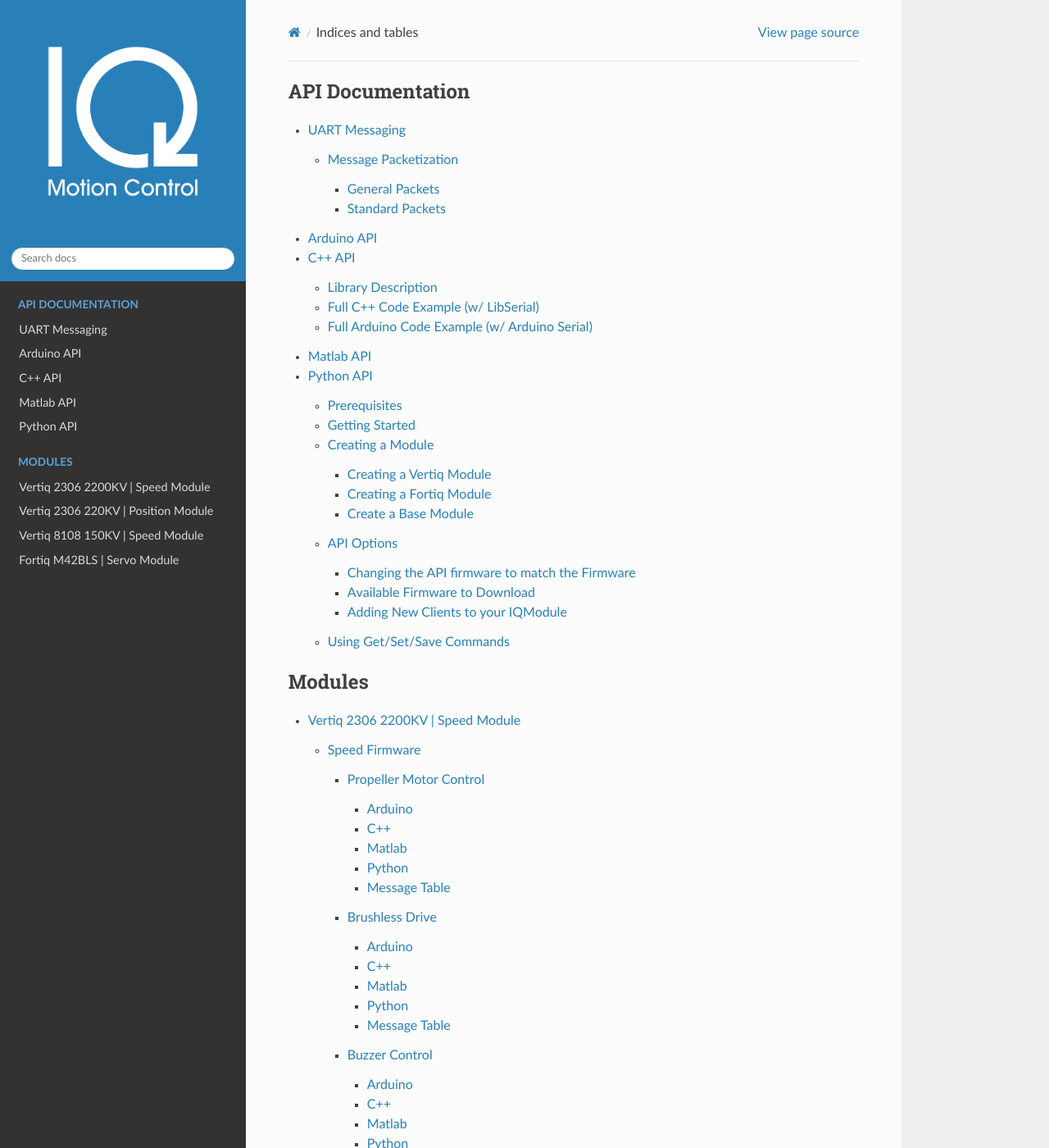
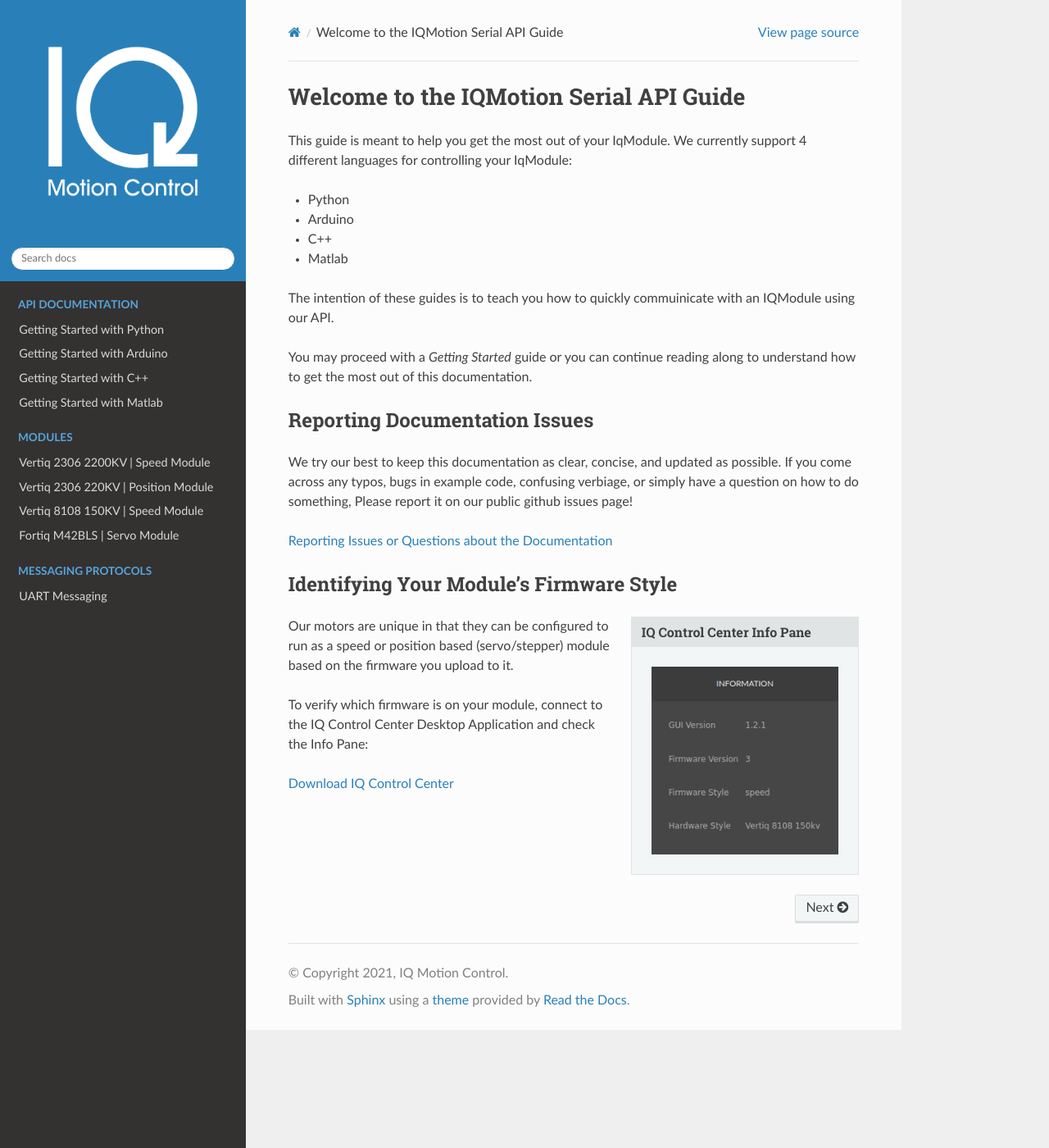
Before and after one commit to iq-motion-control/iq-module-communication-doc, a Sphinx documentation site: the page built from docs/index.rst, in a window 1280 px wide and 1400 px high. Shown: the whole window at 82% size. Built offline with Sphinx 7.4.7 and the Read the Docs theme 2.0.0, drawn with Linux system fonts in a browser that asks for light colours; some of the changed text lies outside the part shown.

Commit message:
Added splash page and updates to the 'Getting Started w/ Python' section

```diff
--- a/docs/conf.py
+++ b/docs/conf.py
@@ -22,7 +22,7 @@
 author = 'Malik B. Parker'
 
 # The full version, including alpha/beta/rc tags
-release = '0.11.0'
+release = '0.11.7'
 
 
 # -- General configuration ---------------------------------------------------
--- a/docs/index.rst
+++ b/docs/index.rst
@@ -6,33 +6,76 @@
 
 .. toctree::
    :caption: API Documentation
+   :titlesonly:
+   :hidden:
 
-   intro
+   langs/python
    langs/arduino
    langs/cpp
    langs/matlab
-   langs/python
+
 
 .. toctree::
    :caption: Modules
+   :maxdepth: 2
+   :hidden:
 
    modules/vertiq_2306_2200
    modules/vertiq_2306_220
    modules/vertiq_8108_150
    modules/fortiq
 
+.. toctree::
+   :caption: Messaging Protocols
+   :hidden:
+
+   intro
 
 
+Welcome to the IQMotion Serial API Guide
+========================================
+
+This guide is meant to help you get the most out of your IqModule.
+We currently support 4 different languages for controlling your IqModule:
+
+* Python
+* Arduino
+* C++
+* Matlab
+
+The intention of these guides is to teach you how to quickly commuinicate with an IQModule using our API.
+
+You may proceed with a `Getting Started` guide or you can continue reading along to understand how to get the most out of this documentation.
 
 
+Reporting Documentation Issues
+******************************
+
+We try our best to keep this documentation as clear, concise, and updated as possible.
+If you come across any typos, bugs in example code, confusing verbiage, or simply have a question on how to do something,
+Please report it on our public github issues page!
+
+`Reporting Issues or Questions about the Documentation <https://github.com/iq-motion-control/iq-module-communication-doc/issues>`_
 
 
+Identifying Your Module's Firmware Style
+****************************************
+
+.. sidebar:: IQ Control Center Info Pane
+
+   .. image:: _static/Control_Center_Info_Pane.png
+         :alt: Control Center Information Pane
+
+Our motors are unique in that they can be configured to run as a speed or position based (servo/stepper) module based on the firmware you upload to it.
+
+To verify which firmware is on your module, connect to the IQ Control Center Desktop Application and check the Info Pane:
+
+`Download IQ Control Center <https://github.com/iq-motion-control/iq-control-center/releases>`_
 
 
+.. Indices and tables
+.. ==================
 
-Indices and tables
-==================
-
-* :ref:`genindex`
-* :ref:`modindex`
-* :ref:`search`
+.. * :ref:`genindex`
+.. * :ref:`modindex`
+.. * :ref:`search`
--- a/docs/langs/arduino.rst
+++ b/docs/langs/arduino.rst
@@ -1,6 +1,6 @@
-***********
-Arduino API
-***********
+****************************
+Getting Started with Arduino
+****************************
 
 The Arduino libraries allow simple ``get/set/save`` access to all parameters on the modules, which includes the
 various control methods to make the modules spin. Please see the official Arduino library installation guide at
--- a/docs/langs/cpp.rst
+++ b/docs/langs/cpp.rst
@@ -1,6 +1,6 @@
-********
-C++ API
-********
+************************
+Getting Started with C++
+************************
 
 Library Description
 ===================
--- a/docs/langs/matlab.rst
+++ b/docs/langs/matlab.rst
@@ -1,6 +1,6 @@
-**********
-Matlab API
-**********
+***************************
+Getting Started with Matlab
+***************************
 
 
 The Matlab libraries contain everything required to open a serial port, send and receive messages on that
--- a/docs/langs/python.rst
+++ b/docs/langs/python.rst
@@ -1,35 +1,44 @@
-**********
-Python API
-**********
+***************************
+Getting Started with Python
+***************************
 
-The Python API library contain everything required to open a serial port, send and receive messages on that
-serial port, and parse the results.
+The Python API library contains everything required to open a serial port and get/set/save values on a module
 
-Prerequisites
-=============
+Installing Python API
+=====================
 
-Windows and Mac Users:
-  * `Installing Pipenv (Win & Mac) <https://medium.com/@mahmudahsan/how-to-use-python-pipenv-in-mac-and-windows-1c6dc87b403e>`_
+.. code-block:: shell
 
-Linux Users:
-  * `Installing Pipenv (Linux) <https://github.com/pypa/pipenv>`_
+    pip install iqmotion
+
+or
+
+.. code-block:: shell
+
+    pipenv install iqmotion
+
+
+.. note::
+    We heavily recommend to manage your projects with some sort of venv.
+    We prefer to use pipenv.
+    Installing Pipenv for `(Win & Mac) <https://medium.com/@mahmudahsan/how-to-use-python-pipenv-in-mac-and-windows-1c6dc87b403e>`_ / `(Linux) <https://github.com/pypa/pipenv>`_
+
 
 Getting Started
 ===============
 
-First, import iqmotion library and create a ``SerialCommunicator``, which opens
-a serial port and is responsible for the transmission and reception of messages, by typing:
+Import iqmotion library and create a ``SerialCommunicator``, which opens
+a serial port and is responsible for the transmission and reception of messages:
 
 .. code-block:: python
 
     import iqmotion as iq
 
-    com = iq.SerialCommunicator('COM PORT')
+    com = iq.SerialCommunicator('COM PORT', baudrate=115200)
 
 
-Replace the ``COM PORT`` string with the port string for your serial device (FTDI or similar). In Windows,
-this string has the form ’COM1’, ’COM2’, etc. In a Unix based OS, this string has the form ’/dev/ttyUSB0’
-or similar and depends on the device. The default serial baud rate for the motor controller is 115200.
+Replace ``COM PORT`` with the port name for your serial device (FTDI or similar).
+The default serial baud rate for the motor controller is 115200.
 
 Creating a Module
 =================
@@ -46,13 +55,16 @@
 
     import iqmotion as iq
 
-    serial_port = "/dev/ttyUSB0" # Machine dependent
+    serial_port = "/dev/ttyUSB0" # OS dependent Variable
     com = iq.SerialCommunicator(serial_port)
 
-    # Create a Vertiq2306 module with default firmware settings ("speed")
+    # Create a Vertiq2306 2200kv module with default firmware style ("speed")
     vertiq2306 = iq.Vertiq2306(com, 0)
 
-    # Create a Vertiq8108 module with default firmware settings ("speed")
+    # Create a Vertiq2306 220kv module with default firmware style ("servo")
+    vertiq2306 = iq.Vertiq2306(com, 0, firmware="servo")
+
+    # Create a Vertiq8108 module with default firmware style ("speed")
     vertiq8108 = iq.Vertiq8108(com, 0)
 
 Creating a Fortiq Module
@@ -64,138 +76,11 @@
 
     import iqmotion as iq
 
-    serial_port = "/dev/ttyUSB0" # Machine dependent
+    serial_port = "/dev/ttyUSB0" # OS dependent Variable
     com = iq.SerialCommunicator(serial_port)
 
-    # Create a Vertiq2306 module with default firmware settings ("speed")
+    # Create a Fortiq module with default firmware style ("servo")
     fortiq = iq.Fortiq(com, 0)
-
-    # Create a Vertiq8108 module with default firmware settings ("speed")
-    fortiq = iq.Fortiq(com, 0)
-
-Create a Base Module
---------------------
-
-A Base Module is a module that contains all the essentials
-clients needed to interact with a motor. It does not have any
-control modules so consider it a blank slate.
-
-To start with a base module and add clients on top,
-create a folder that holds all of your custom client
-json files and pass the folder name to the module.
-
-.. code-block:: python
-
-    # This folder should contain custom client jsons
-    clients_path = "custom_clients/"
-
-    FlyDronePro = iq.BaseIqModule(com, 0, clients_path=clients_path)
-    FlyDronePro.list_clients() # Displays loaded clients for the module
-
-
-API Options
-===========
-
-.. contents::
-    :local:
-
-Changing the API firmware to match the Firmware
------------------------------------------------
-
-Each module comes loaded with default firmware.
-
-+----------------+----------------------+---------------------+---------------------+-----------+
-| Firmware Style | `Vertiq2306 2200Kv`_ | `Vertiq2306 220Kv`_ | `Vertiq8108 150Kv`_ | `Fortiq`_ |
-+================+======================+=====================+=====================+===========+
-| ="speed"       | DEFAULT              | x                   | DEFAULT             | x         |
-+----------------+----------------------+---------------------+---------------------+-----------+
-| ="servo"       | x                    | DEFAULT             |                     | DEFAULT   |
-+----------------+----------------------+---------------------+---------------------+-----------+
-| ="stepdir"     | x                    | x                   |                     | x         |
-+----------------+----------------------+---------------------+---------------------+-----------+
-
-
-.. note::
-        The Vertiq2306 220Kv and Vertiq2306 2200Kv share the same API call. However the 220Kv was designed as a servo motor
-        while the 2200Kv was designed as a speed motor.
-
-        The API call to Vertiq2306 defaults to speed, therefore if using a 220Kv module, you need to specify `firmware="servo"`
-
-Example of changing the API firmware:
-
-.. code-block:: python
-
-    # Create a vertiq module for the 220Kv Module
-    vertiq2306 = iq.Vertiq2306(com, 0, firmware="servo")
-
-    # Create API Fortiq Module intended for a Fortiq with Speed Firmware
-    fortiq = iq.Fortiq(com, 0, firmware="speed")
-
-Available Firmware to Download
-------------------------------
-
-.. _Vertiq2306 2200Kv: https://www.iq-control.com/vertiq-2306-2200kv
-.. _Vertiq2306 220Kv: https://www.iq-control.com/vertiq-2306-220kv
-.. _Fortiq: https://www.iq-control.com/fortiq-bls42
-.. _Vertiq8108 150Kv: https://www.iq-control.com/vertiq-8108-150kv
-
-+----------------------+------------------------------+------------------------------------------+
-|        Module        | Standard on Motor Controller |          API Default Selection           |
-+======================+==============================+==========================================+
-| `Vertiq2306 2200Kv`_ | Speed                        | iq.Vertiq2306(com, 0)                    |
-+----------------------+------------------------------+------------------------------------------+
-| `Vertiq2306 220Kv`_  | Servo                        | iq.Vertiq2306(com, 0, firmware="servo")* |
-+----------------------+------------------------------+------------------------------------------+
-| `Vertiq8108 150Kv`_  | Speed                        | iq.Vertiq8108(com, 0)                    |
-+----------------------+------------------------------+------------------------------------------+
-| `Fortiq`_            | Servo                        | iq.Fortiq(com, 0)                        |
-+----------------------+------------------------------+------------------------------------------+
-
-
-Adding New Clients to your IQModule
------------------------------------
-
-There are 2 options avaiable for adding extra clients
-
-
-1.  clients_path {str: directory path}:
-
-    Create a folder that holds all of your custom client json
-    files and pass the folder name to the module.
-
-    Note: this option will add every client entry in the folder
-
-    .. code-block:: python
-
-        import iqmotion as iq
-        import os
-
-        # extra_clients = <dirname to client jsons>
-        path_to_clients = os.path.join(os.path.dirname(__file__), ("extra_clients"))
-
-        com = iq.SerialCommunicator("/dev/ttyUSB0")
-        fortiq = iq.Fortiq(com, 0, clients_path=path_to_clients)
-        fortiq.list_clients()
-
-
-2.  extra_clients {list: [dir path, dir path, ...]}:
-
-    Contains a list of paths to each cleint entry you want to include
-    Note: you need to pass in an absolute paths
-
-    .. code-block:: python
-
-        import iqmotion as iq
-        import os
-
-        # extra_clients = <dirname to client jsons>
-        anticogging = os.path.join(os.path.dirname(__file__), ("extra_clients/anticogging.json"))
-        buzzer = os.path.join(os.path.dirname(__file__), ("extra_clients/buzzer_control.json"))
-        extra_clients = [anticogging, buzzer]
-
-        com = iq.SerialCommunicator("/dev/ttyUSB0")
-        fortiq = iq.Fortiq(com, 0, extra_clients=extra_clients)
-        fortiq.list_clients()
 
 Using Get/Set/Save Commands
 ===========================
@@ -251,3 +136,117 @@
 
 These commands form serialized ``get/set/save`` packets and store them into a ``com`` SerialCommunicator
 object which sends the packet request to the motor via Serial Communication.
+
+
+API Options
+===========
+
+.. contents::
+    :local:
+
+
+Download different firmware styles
+----------------------------------
+
+.. _Vertiq2306 2200Kv: https://www.iq-control.com/vertiq-2306-2200kv
+.. _Vertiq2306 220Kv: https://www.iq-control.com/vertiq-2306-220kv
+.. _Fortiq: https://www.iq-control.com/fortiq-bls42
+.. _Vertiq8108 150Kv: https://www.iq-control.com/vertiq-8108-150kv
+
+Each module comes loaded with default firmware. An 'x' marks if a module supports the firmware style.
+
++----------------------+------------------+------------------+--------------------+
+|        Module        | 'speed' Firmware | 'servo' Firmware | 'stepdir' Firmware |
++======================+==================+==================+====================+
+| `Vertiq2306 2200Kv`_ |     DEFAULT      |       x          |       x            |
++----------------------+------------------+------------------+--------------------+
+| `Vertiq2306 220Kv`_  |       x          |     DEFAULT      |       x            |
++----------------------+------------------+------------------+--------------------+
+| `Vertiq8108 150Kv`_  |     DEFAULT      |                  |                    |
++----------------------+------------------+------------------+--------------------+
+| `Fortiq`_            |       x          |     DEFAULT      |                    |
++----------------------+------------------+------------------+--------------------+
+
+Changing the firmware style
+---------------------------
+
+.. note::
+        The Vertiq2306 220Kv and Vertiq2306 2200Kv share the same API call. However the 220Kv was designed as a servo motor
+        while the 2200Kv was designed as a speed motor.
+
+        The API call to Vertiq2306 defaults to speed, therefore if using a 220Kv module, you need to specify `firmware="servo"`
+
+Example of changing the API firmware:
+
+.. code-block:: python
+
+    # Create a Vertiq 220Kv Servo Module
+    vertiq2306 = iq.Vertiq2306(com, 0, firmware="servo")
+
+    # Create Fortiq Stepdir Module
+    fortiq = iq.Fortiq(com, 0, firmware="stepdir")
+
+
+Adding New Clients to your IQModule
+-----------------------------------
+
+There are 2 options avaiable for adding extra clients
+
+
+1.  clients_path {str: directory path}:
+
+    Create a folder that holds all of your custom client json
+    files and pass the folder name to the module.
+
+    Note: this option will add every client entry in the folder
+
+    .. code-block:: python
+
+        import iqmotion as iq
+        import os
+
+        # extra_clients = <dirname to client jsons>
+        path_to_clients = os.path.join(os.path.dirname(__file__), ("extra_clients"))
+
+        com = iq.SerialCommunicator("/dev/ttyUSB0")
+        fortiq = iq.Fortiq(com, 0, clients_path=path_to_clients)
+        fortiq.list_clients()
+
+
+2.  extra_clients {list: [dir path, dir path, ...]}:
+
+    Contains a list of paths to each cleint entry you want to include
+    Note: you need to pass in an absolute paths
+
+    .. code-block:: python
+
+        import iqmotion as iq
+        import os
+
+        # extra_clients = <dirname to client jsons>
+        anticogging = os.path.join(os.path.dirname(__file__), ("extra_clients/anticogging.json"))
+        buzzer = os.path.join(os.path.dirname(__file__), ("extra_clients/buzzer_control.json"))
+        extra_clients = [anticogging, buzzer]
+
+        com = iq.SerialCommunicator("/dev/ttyUSB0")
+        fortiq = iq.Fortiq(com, 0, extra_clients=extra_clients)
+        fortiq.list_clients()
+
+Create a Base Module
+--------------------
+
+A Base Module is a module that contains all the essentials
+clients needed to interact with a motor. It does not have any
+control modules so consider it a blank slate.
+
+To start with a base module and add clients on top,
+create a folder that holds all of your custom client
+json files and pass the folder name to the module.
+
+.. code-block:: python
+
+    # This folder should contain custom client jsons
+    clients_path = "custom_clients/"
+
+    FlyDronePro = iq.BaseIqModule(com, 0, clients_path=clients_path)
+    FlyDronePro.list_clients() # Displays loaded clients for the module
```
Also changed, not shown: docs/_static/Control_Center_Info_Pane.png (added).
